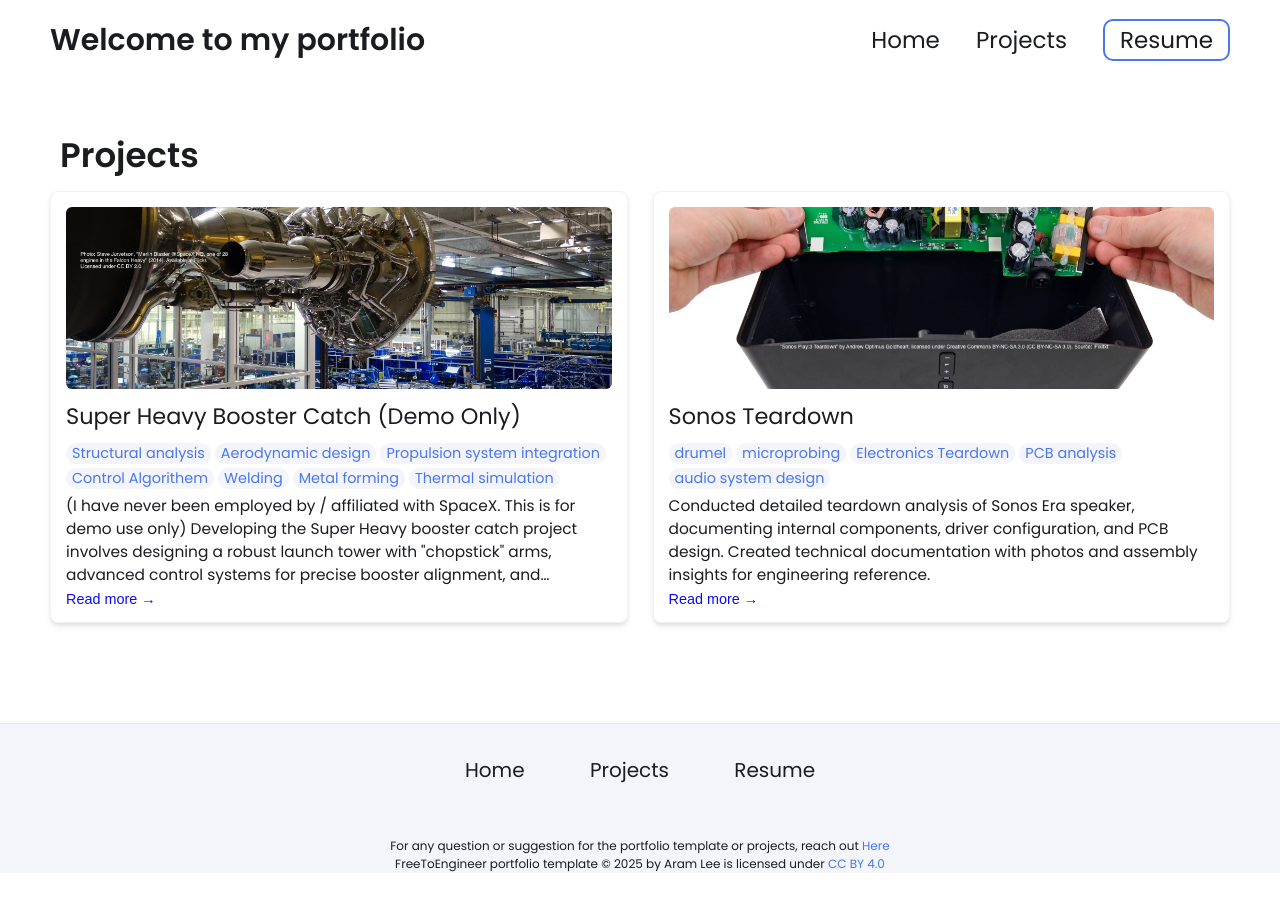
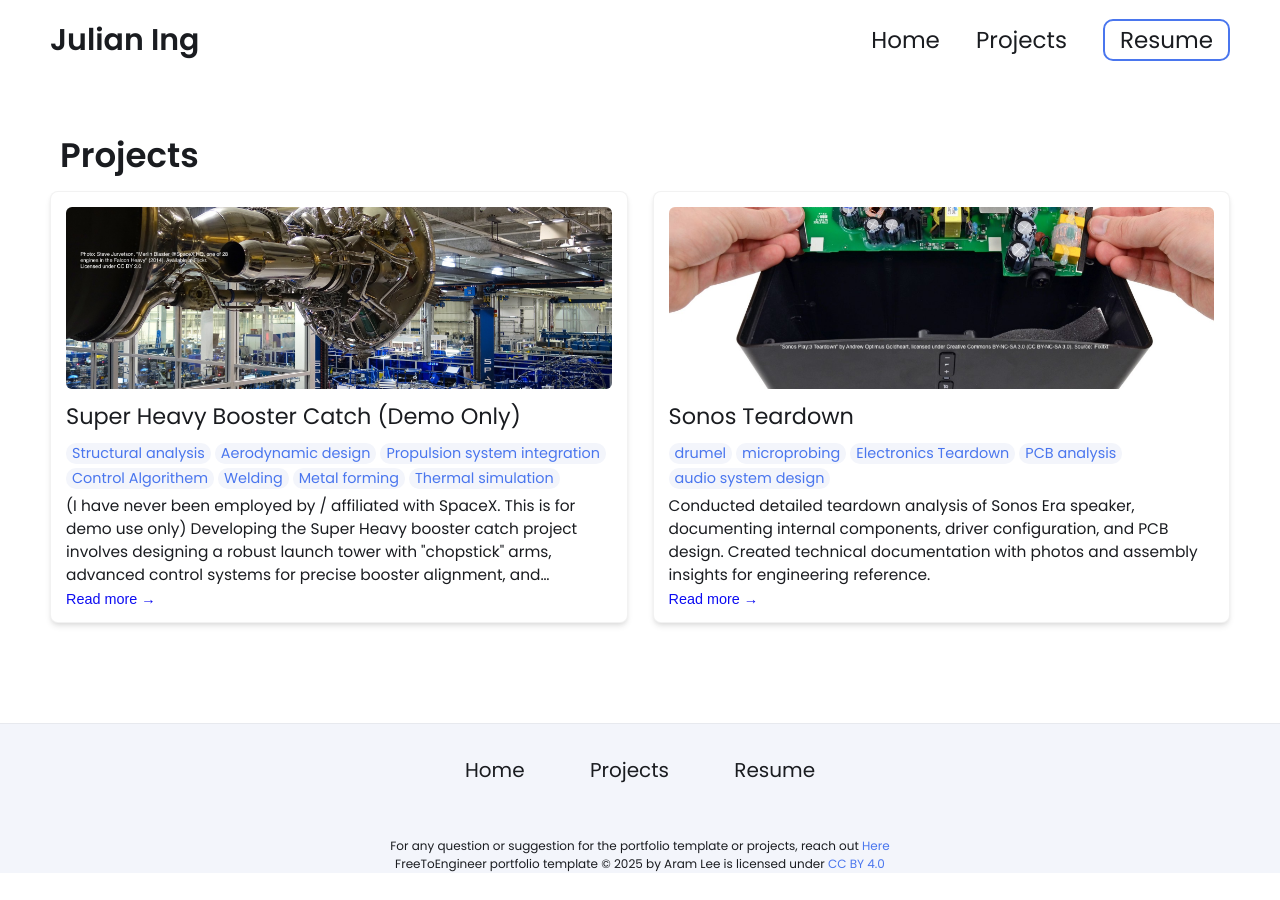
Before and after one commit to Julianxng/julianxng.github.io, a Jekyll site: the page built from projects.html, in a window 1280 px wide. Built offline with Jekyll 4.4.1, drawn with Linux system fonts in a browser that asks for light colours.

Commit message:
Yaml update 3

```diff
--- a/_config.yml
+++ b/_config.yml
@@ -12,12 +12,12 @@
 
 
 # Hero Section
-name: Welcome to my portfolio
+name: Julian Ing
 #headline: headline message
 description: >- # dont remove this line. this will ignore all new lines until the next section
   A robotics engineer driven by a deep passion for the intersection of biology and technology. For the past eight years, I’ve been fascinated by how robotics can augment human capabilities, a journey inspired by my close relationship with an above-knee amputee. This personal connection has shaped not just my interests but my purpose: to develop technologies that genuinely improve lives.
 
-  My academic and professional path reflects this mission. I hold a Master’s degree in *Human and Biological Robotics* from Imperial College London, where I designed and developed a dexterous robotic hand as part of my thesis—a project many thought impossible due to its complexity, yet I completed it solo within five months on a tight budget. Before that, I earned a First-Class Honours degree in Robotics from Middlesex University, where I created a brain-computer interface to control a robotic arm with my thoughts.
+  My academic and professional path reflects this mission. I hold a Master’s degree in 'Human and Biological Robotics' from Imperial College London, where I designed and developed a dexterous robotic hand as part of my thesis—a project many thought impossible due to its complexity, yet I completed it solo within five months on a tight budget. Before that, I earned a First-Class Honours degree in Robotics from Middlesex University, where I created a brain-computer interface to control a robotic arm with my thoughts.
   My work blends mechanical design, programming, and human-centered engineering, with a focus on assistive technologies like prosthetics and exoskeletons. Beyond robotics, I’ve run a successful clothing brand, giving me unique expertise in textiles—an unexpected but valuable asset when considering ergonomics and wearable tech.
   This portfolio showcases my projects, skills, and the journey I’ve taken to merge technology with humanity. For me, engineering isn’t just a career; it’s a way to contribute meaningfully to the world.
 
```
